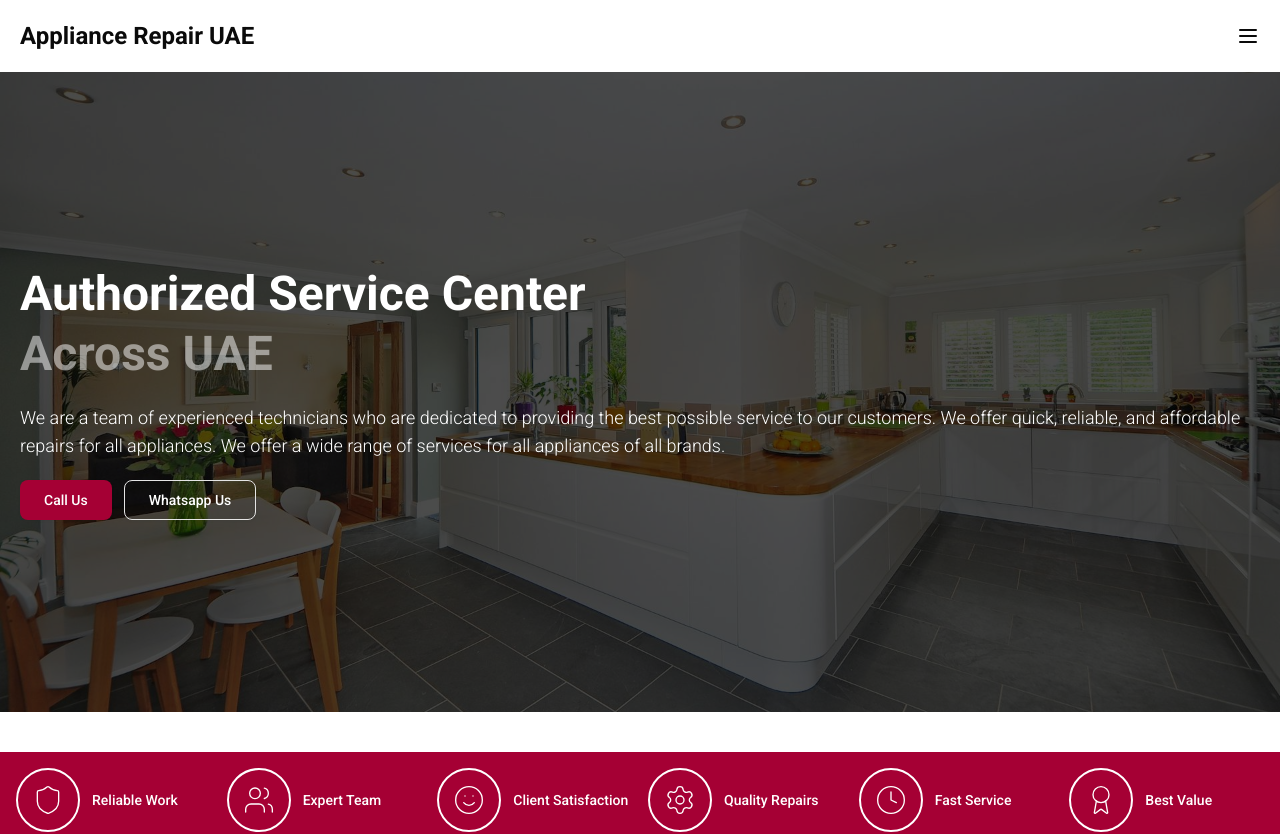
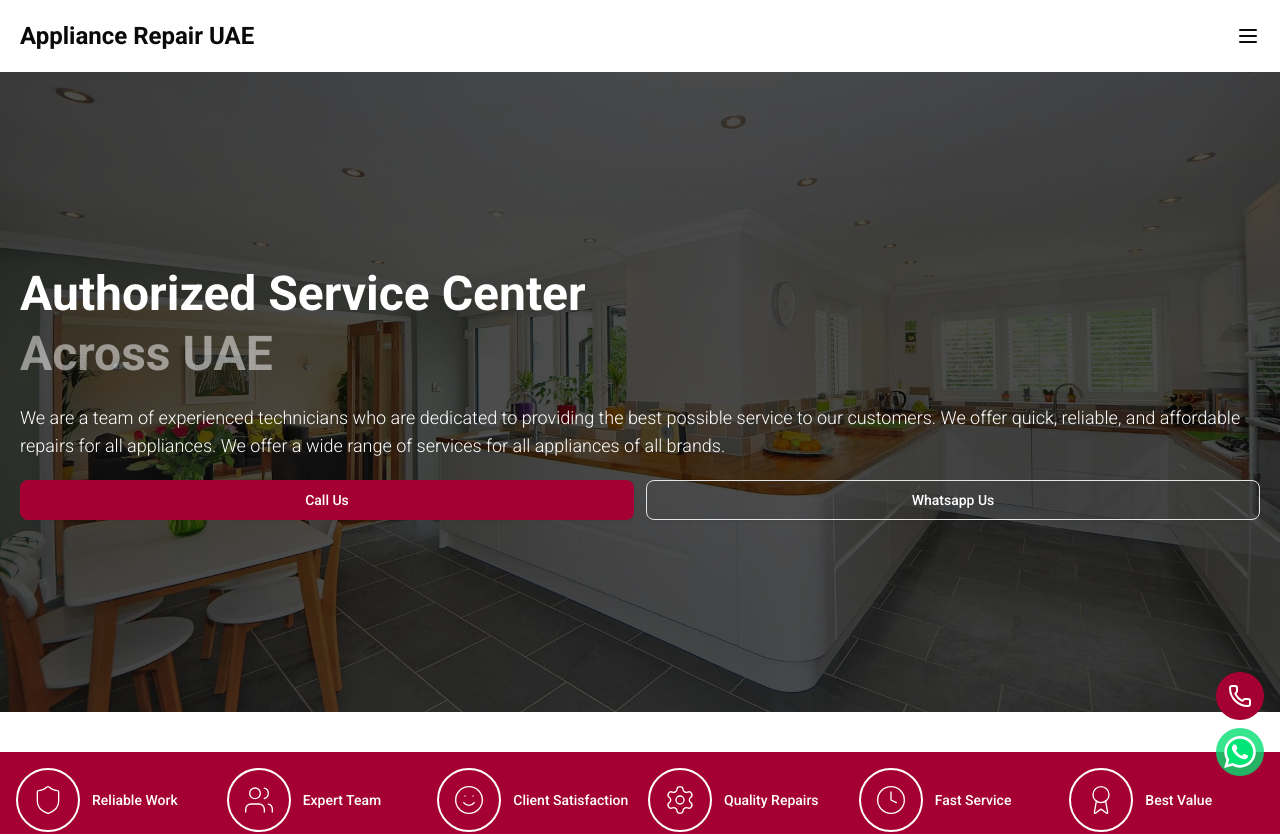
Before and after one commit to cyhammad/repair-site-10, a Next.js app: page / in a window 1280 px wide. Shown: the top 834 px of the page. Built offline with nearby package versions, Linux system fonts and the light colour scheme.

Commit message:
fixed buttons added

```diff
--- a/app/layout.jsx
+++ b/app/layout.jsx
@@ -2,6 +2,7 @@ import { Roboto } from "next/font/google";
 import "./globals.css";
 import Header from "@/components/header/Header";
 import Footer from "@/components/Footer";
+import FixedCallButtons from "@/components/FixedCallButtons";
 
 const roboto = Roboto({
   variable: "--font-roboto",
@@ -21,6 +22,7 @@ export default function RootLayout({ children }) {
         <Header />
         {children}
         <Footer />
+        <FixedCallButtons />
       </body>
     </html>
   );
--- a/components/CallButtons.jsx
+++ b/components/CallButtons.jsx
@@ -1,14 +1,36 @@
 import React from "react";
 import { Button } from "./ui/button";
+import { company } from "@/lib/company";
+import Link from "next/link";
 
 const CallButtons = ({ onlyCall = false }) => {
+  const whatsappMessage = encodeURIComponent(
+    "Hey, I want to inquire about your appliance repair services. Can you please provide me with more information about your rates and availability?"
+  );
+  const whatsappUrl = `https://wa.me/${company.number.replace(
+    /\s/g,
+    ""
+  )}?text=${whatsappMessage}`;
+
   return (
     <div className="flex flex-col sm:flex-row gap-3">
-      <Button size={"lg"}>Call Us</Button>
+      <Link
+        className={!onlyCall && "flex flex-col w-full"}
+        href={`tel:${company.number}`}
+      >
+        <Button size={"lg"}>Call Us</Button>
+      </Link>
       {!onlyCall && (
-        <Button className="text-white" variant={"outline"} size={"lg"}>
-          Whatsapp Us
-        </Button>
+        <Link
+          className={!onlyCall && "flex flex-col w-full"}
+          href={whatsappUrl}
+          target="_blank"
+          rel="noopener noreferrer"
+        >
+          <Button className="text-white" variant={"outline"} size={"lg"}>
+            Whatsapp Us
+          </Button>
+        </Link>
       )}
     </div>
   );
--- /dev/null
+++ b/components/FixedCallButtons.jsx
@@ -0,0 +1,37 @@
+import { PhoneIcon } from "lucide-react";
+import Image from "next/image";
+import React from "react";
+import { company } from "@/lib/company";
+import Link from "next/link";
+
+const FixedCallButtons = () => {
+  const whatsappMessage = encodeURIComponent("Hey, I want to inquire about your appliance repair services. Can you please provide me with more information about your rates and availability?");
+  const whatsappUrl = `https://wa.me/${company.number.replace(/\s/g, '')}?text=${whatsappMessage}`;
+
+  return (
+    <div className="fixed flex flex-col gap-2 items-center right-4 bottom-6">
+      <Link href={`tel:${company.number}`}>
+        <button
+          className="flex size-12 rounded-full bg-primary items-center justify-center hover:bg-primary/90 transition-colors"
+        >
+          <PhoneIcon className="size-6 text-white" />
+        </button>
+      </Link>
+      <Link href={whatsappUrl} target="_blank" rel="noopener noreferrer">
+        <button
+          className="size-12 flex items-center justify-center rounded-full bg-green-400/80 hover:bg-green-400 transition-colors"
+        >
+          <Image
+            src="/whatsapp.svg"
+            alt="whatsapp"
+            width={100}
+            height={100}
+            className="size-8"
+          />
+        </button>
+      </Link>
+    </div>
+  );
+};
+
+export default FixedCallButtons;
```
Also changed, not shown: public/whatsapp.svg (added).
